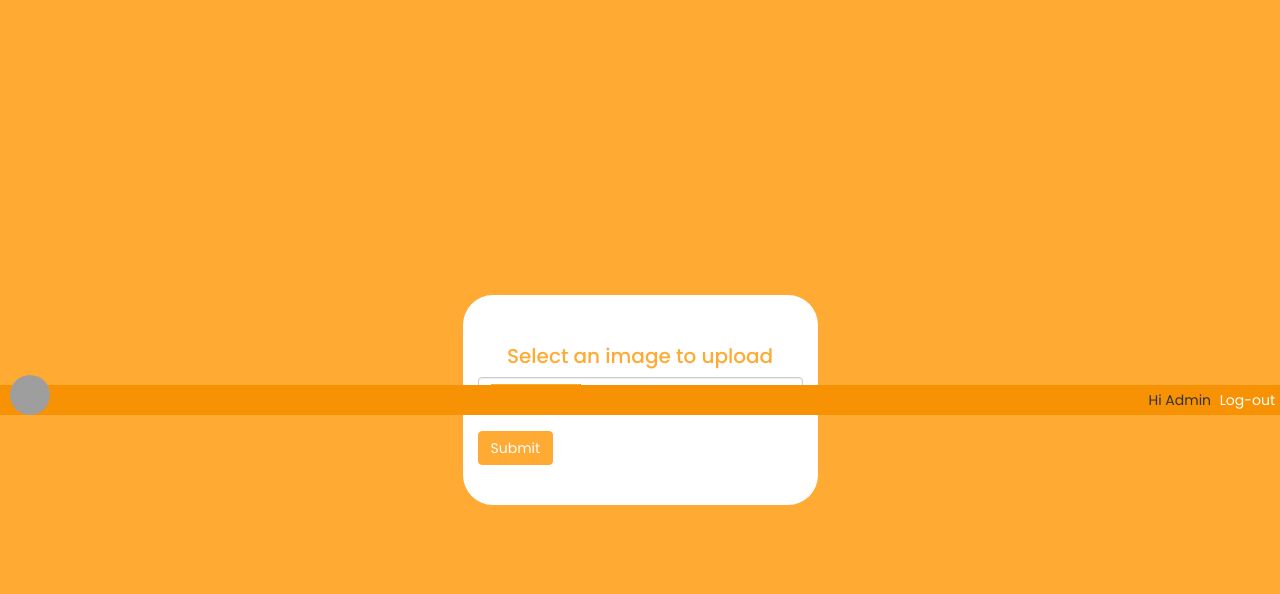
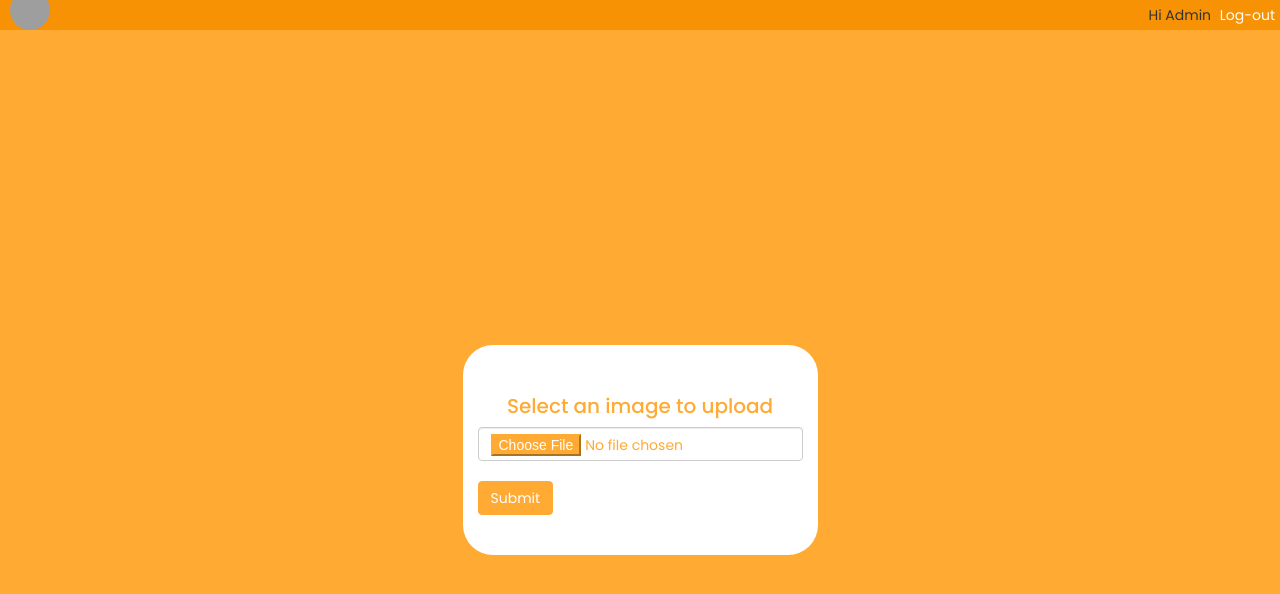
Before and after one commit to rawidaniel/AddisReview, a Flask app: page /uploadphoto in a window 1280 px wide. Shown: the top 594 px of the page. Run offline with Flask 2, Linux system fonts and the light colour scheme; some libraries are stand-ins or nearby versions; grey boxes are pictures that could not be loaded.

Commit message:
Update uploadphoto.css

```diff
--- a/website/static/styles/uploadphoto.css
+++ b/website/static/styles/uploadphoto.css
@@ -20,6 +20,15 @@ body {
   align-items: center;
   min-height: 100vh;
   background: #ffaa33;
+}
+
+nav {
+  position: absolute !important;
+  top: 0 !important;
+}
+
+main {
+  padding-top: 10rem;
 }
 
 .container {
```
